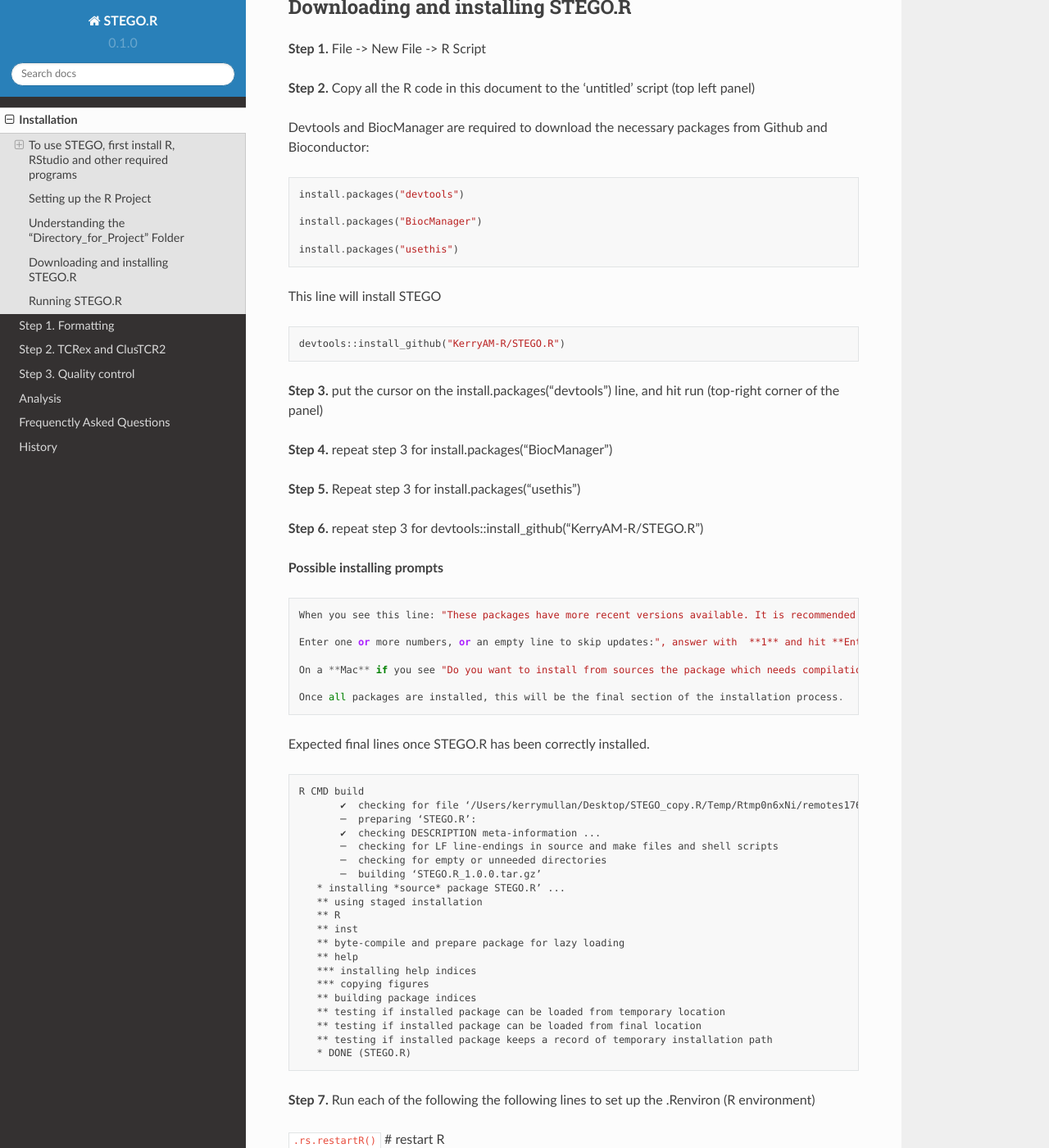
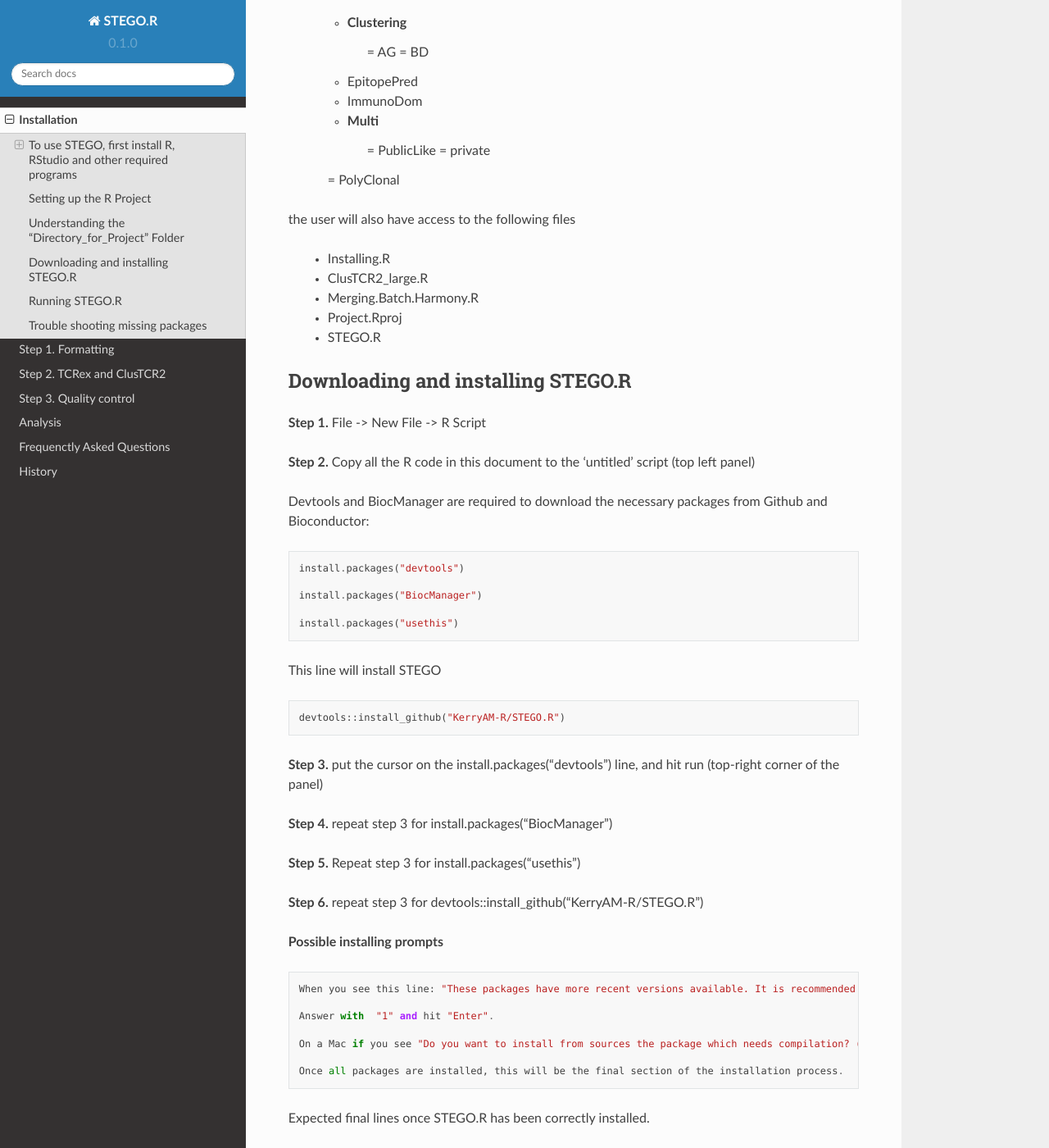
Before and after one commit to KerryAM-R/STEGOR, a Sphinx documentation site: the page built from docs/source/0.installation.rst, in a window 1280 px wide and 1400 px high, scrolled down 1792 px. Shown: the whole window at 82% size. Built offline with Sphinx 7.4.7 and the Read the Docs theme 2.0.0, drawn with Linux system fonts in a browser that asks for light colours; some of the changed text lies outside the part shown.

Commit message:
Update 0.installation.rst

```diff
--- a/docs/source/0.installation.rst
+++ b/docs/source/0.installation.rst
@@ -69,7 +69,24 @@
     + Overview
     + QC_Figures
     + TCR and GEX
+- Priortisation
+   + Clustering
+      = AG
+      = BD
+   + EpitopePred
+   + ImmunoDom
+   + Multi
+      = PublicLike
+      = private
+   = PolyClonal
 
+the user will also have access to the following files
+
+   - Installing.R
+   - ClusTCR2_large.R
+   - Merging.Batch.Harmony.R
+   - Project.Rproj
+   - STEGO.R
 
 Downloading and installing STEGO.R
 ----------------------------------
@@ -105,11 +122,11 @@
 
 ::
 
-   When you see this line: "These packages have more recent versions available. It is recommended to update all of them. Which would you like to update?
+   When you see this line: "These packages have more recent versions available. It is recommended to update all of them. Which would you like to update?"
 
-   Enter one or more numbers, or an empty line to skip updates:", answer with  **1** and hit **Enter**.
+   Answer with  "1" and hit "Enter".
 
-   On a **Mac** if you see "Do you want to install from sources the package which needs compilation? (Yes/no/cancel)", answer with  **no** and hit **Enter**. *This same message will appear as an popup on Windows.*
+   On a Mac if you see "Do you want to install from sources the package which needs compilation? (Yes/no/cancel)", answer with  "no" and hit "Enter". This same message will appear as an popup on Windows.
 
    Once all packages are installed, this will be the final section of the installation process.
 
@@ -167,8 +184,18 @@
 
 Run the following lines in R. A window will opened that runs the STEGO.R shiny R application.
 
+::
 
-   ``require(STEGO.R)``
-   ``runSTEGO()``
+   require(STEGO.R)
+
+   runSTEGO()
+
 
 You are now ready to process your scRNA-seq with scTCR-seq data!
+
+.. note::
+   If a window doesnt open, you will need to trouble shoot which packages haven't been installed.
+
+
+Trouble shooting missing packages
+---------------------------------
```
